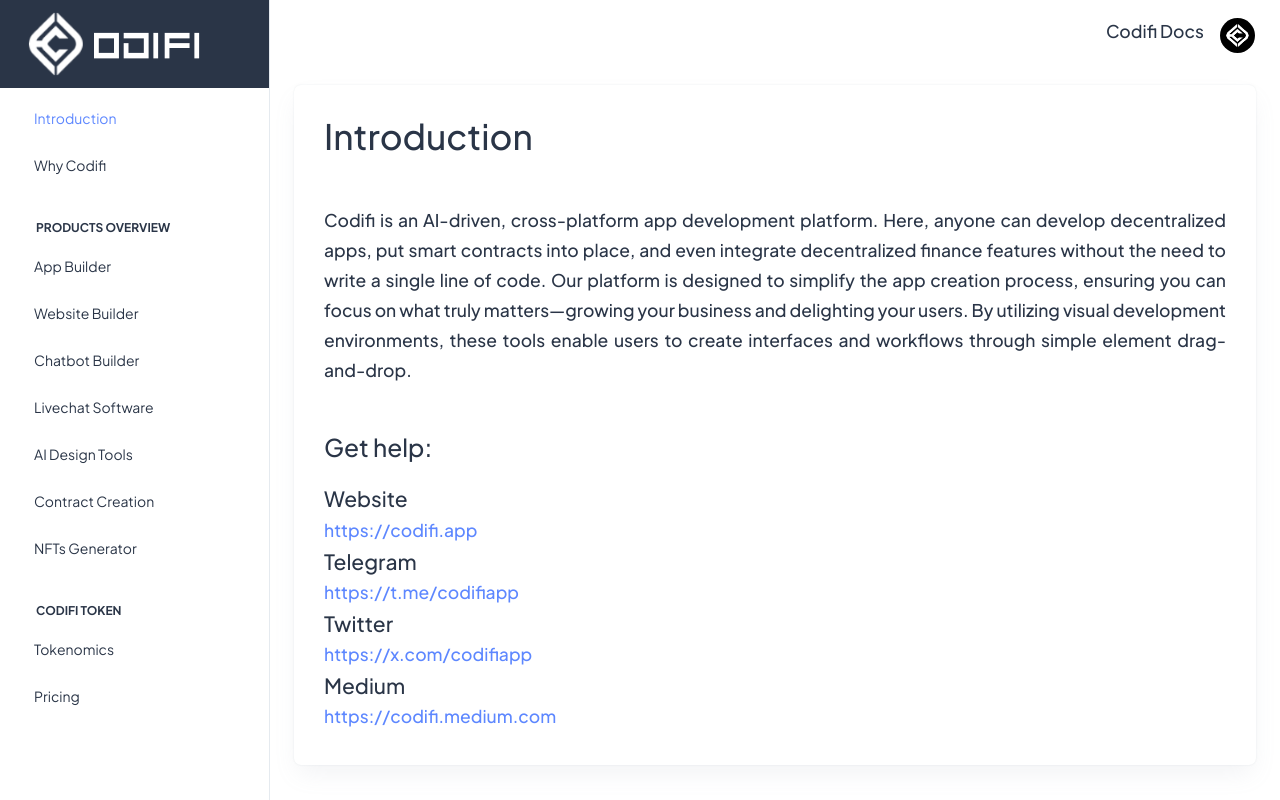
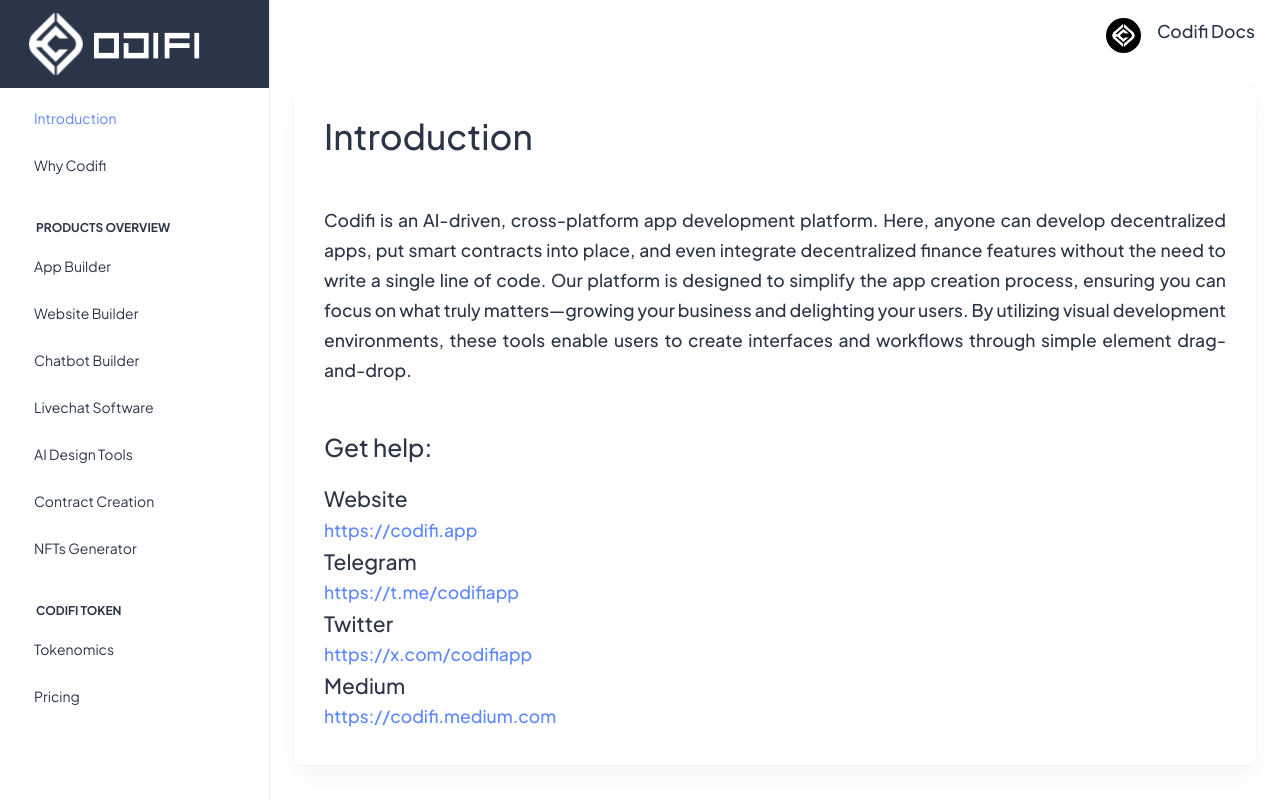
Before and after one commit to maulanabadarin123/codifi, a website: page index.html in a window 1280 px wide. Drawn offline with Linux system fonts and the light colour scheme.

Commit message:
third commit

```diff
--- a/index.html
+++ b/index.html
@@ -126,10 +126,10 @@
               </a>
             </li>
           </ul>
-          <div class="navbar-collapse justify-content-end px-0" id="navbarNav">
-            <ul class="navbar-nav flex-row ms-auto align-items-center justify-content-end">
-              <h5>Codifi Docs</h5>
-              <img src="/w.png" alt="" width="35" height="35" class="rounded-circle bg-black ms-3 p-1">
+          <div class="navbar-collapse justify-content-start px-0" id="navbarNav">
+            <ul class="navbar-nav flex-row ms-auto align-items-center justify-content-start">
+              <img src="/w.png" alt="" width="35" height="35" class="rounded-circle bg-black p-1">
+              <h5 class="ms-3">Codifi Docs</h5>
             </ul>
           </div>
         </nav>
```
Also changed, not shown: ai-design-tool.html (+4 -4 lines), app-builder.html (+4 -4 lines), chatbot-builder.html (+4 -4 lines), livechat-software.html (+4 -4 lines), nft-generator.html (+4 -4 lines), pricing.html (+4 -4 lines), smart-contract-creation.html (+4 -4 lines), tokenomics.html (+4 -4 lines), website-builder.html (+4 -4 lines), why-codifi.html (+4 -4 lines).
